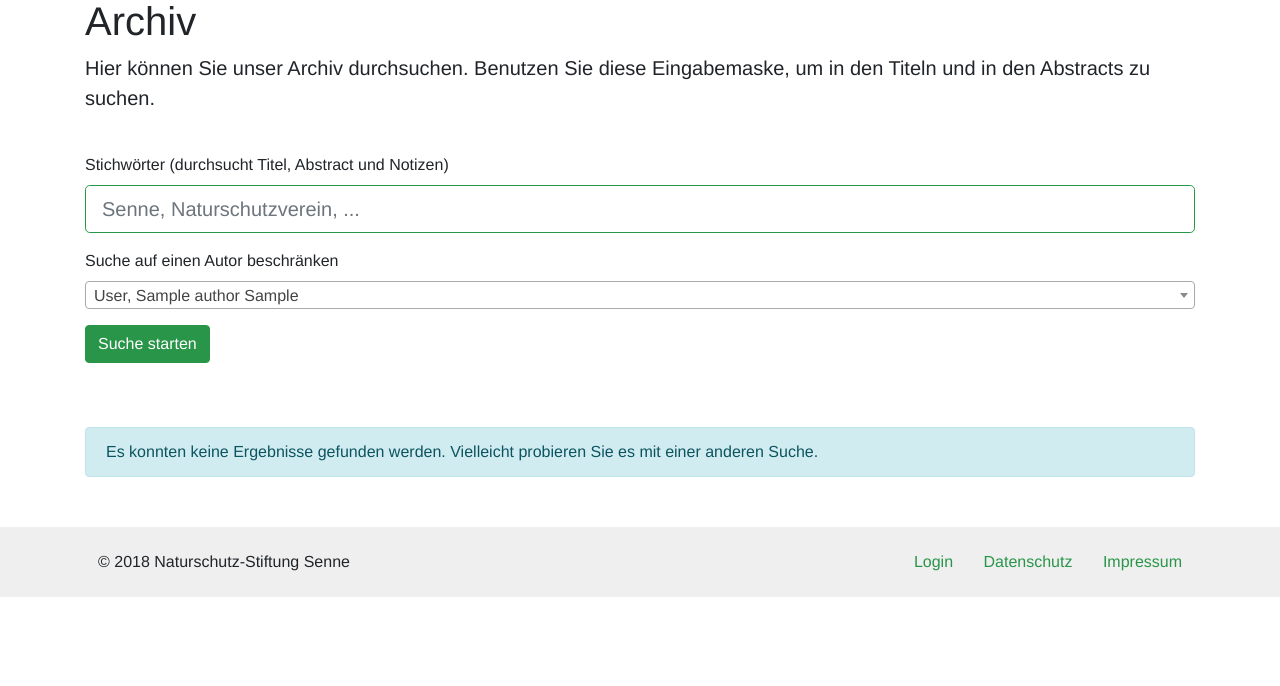
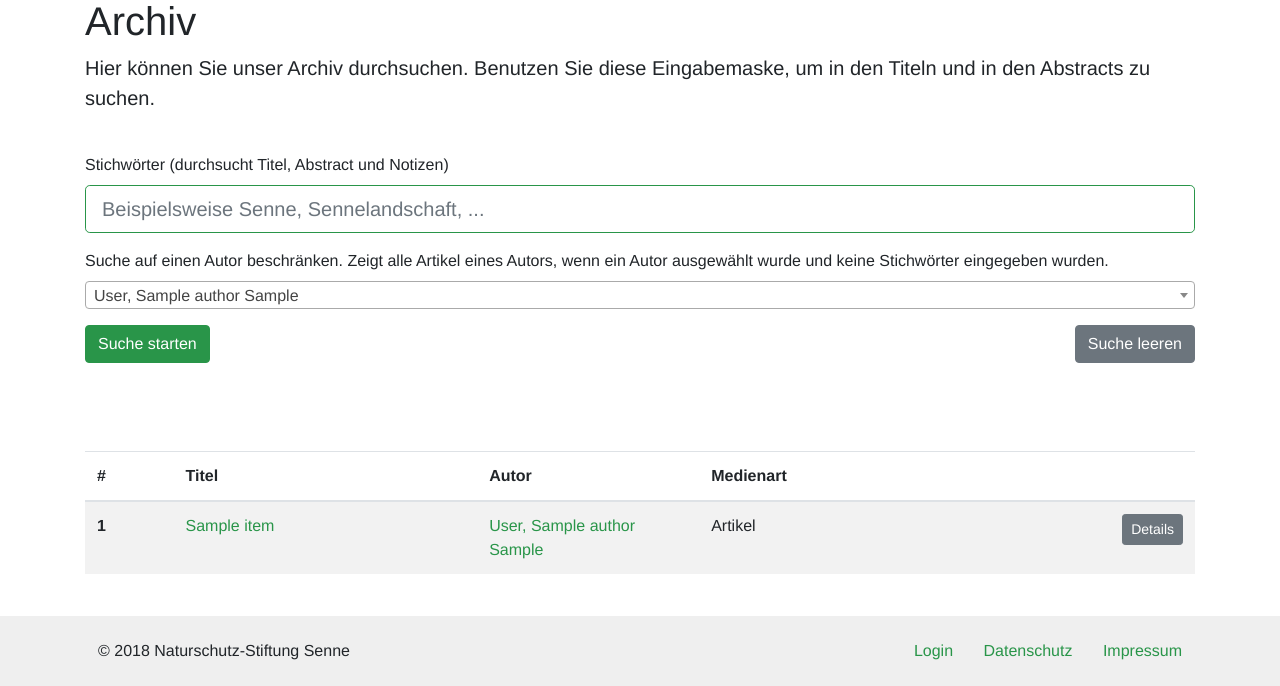
Before and after one commit to n2o/senne-archive-django, a Django app: page /archiv/?autor=1 in a window 1280 px wide. Shown: the part 203-889 px from the top of the page. Before the commit the page ends 800 px from the top, so only its background shows below. Run offline with Django 3.2, Linux system fonts and the light colour scheme; tables that the repository leaves empty hold one stand-in row (values such as "Sample post"); style sheets or scripts are compiled from the project's sources; some libraries are stand-ins or nearby versions.

Commit message:
Fix author-search

```diff
--- a/archive/templates/archive/index.html
+++ b/archive/templates/archive/index.html
@@ -24,15 +24,18 @@
 
   <br>
 
-  <form action="" method="get">
+  <form action="" method="get" id="search-form">
     <div class="form-group">
       <label for="q">Stichwörter (durchsucht Titel, Abstract und Notizen)</label>
       <input class="form-control form-control-lg" name="q"
-             placeholder="Senne, Naturschutzverein, ..." value="{{ request.GET.q }}">
+             placeholder="Beispielsweise Senne, Sennelandschaft, ..." value="{{ request.GET.q }}">
     </div>
 
     <div class="form-group">
-      <label for="author-list">Suche auf einen Autor beschränken</label>
+      <label for="author-list">
+        Suche auf einen Autor beschränken. Zeigt alle Artikel eines Autors, wenn ein Autor ausgewählt wurde und keine
+        Stichwörter eingegeben wurden.
+      </label>
       <select class="form-control" id="author-list" name="autor">
         <option value="">Alle Autoren</option>
         {% for author in authors %}
@@ -44,7 +47,10 @@
       </select>
     </div>
     <button type="submit" class="btn btn-primary">Suche starten</button>
+    <a class="btn btn-secondary btn-white pull-right" href="{% url 'archive:index' %}">Suche leeren</a>
   </form>
+
+  <br>
 
   <div class="spacer"></div>
 
@@ -54,7 +60,7 @@
       <tr>
         <th scope="col">#</th>
         <th scope="col">Titel</th>
-        <th scope="col">Autor</th>
+        <th scope="col" width="20%">Autor</th>
         <th scope="col">Medienart</th>
         <th scope="col" {% if user.is_staff %}width="15%"{% endif %}></th>
       </tr>
@@ -63,8 +69,17 @@
       {% for item in items %}
         <tr>
           <th scope="row">{{ forloop.counter|add:forloop_modifier }}</th>
-          <td>{{ item.title }}</td>
-          <td>{{ item.author }}</td>
+          <td>
+            <a href="{% url 'archive:details' pk=item.pk %}">
+              {{ item.title }}
+            </a>
+          </td>
+          <td>
+            <a href="{% url 'archive:index' %}?autor={{ item.author.pk }}" data-toggle="tooltip"
+               title="Zeige alle Artikel dieses Autors">
+              {{ item.author }}
+            </a>
+          </td>
           <td>{{ item.medart }}</td>
           <td class="text-right">
             <a href="{% url 'archive:details' pk=item.pk %}" type="button" class="btn btn-secondary btn-sm btn-white">
@@ -82,6 +97,14 @@
       </tbody>
     </table>
   {% else %}
+    {% if empty_result and not no_results %}
+      <div class="alert alert-warning" role="alert">
+        Bitte grenzen Sie die Suche ein, indem Sie das Formular oben mit Stichworten befüllen.
+      </div>
+    {% endif %}
+  {% endif %}
+
+  {% if no_results %}
     <div class="alert alert-info" role="alert">
       Es konnten keine Ergebnisse gefunden werden. Vielleicht probieren Sie es mit einer anderen Suche.
     </div>
--- a/archive/views.py
+++ b/archive/views.py
@@ -8,16 +8,18 @@ from .models import Item, Author
 
 
 def index(request: HttpRequest):
-    query = request.GET.get("q")
+    query_get = request.GET.get("q")
     author_get = request.GET.get("autor")
     page = request.GET.get("page", 1)
     authors = Author.objects.all()
     author = __get_author_from_get_parameter(author_get)
-    items_from_db = __query_items(query, author)
+    items_from_db = __query_items(query_get, author)
     prepared_items = __paginate_results(items_from_db, page)
     return render(request, "archive/index.html", {"items": prepared_items,
                                                   "forloop_modifier": 20 * (int(page) - 1),
-                                                  "authors": authors})
+                                                  "authors": authors,
+                                                  "no_results": (query_get or author) and not prepared_items,
+                                                  "empty_result": "q" in request.GET and "autor" in request.GET})
 
 
 def __get_author_from_get_parameter(author):
@@ -43,6 +45,8 @@ def __paginate_results(items, page):
 
 
 def __query_items(query: str, author: Author):
+    if not query and author:
+        return Item.objects.filter(public=True).filter(author=author)
     if query:
         items = Item.objects \
             .filter(public=True) \
```
Also changed, not shown: archive/templates/archive/detail.html (+17 -1 lines).
